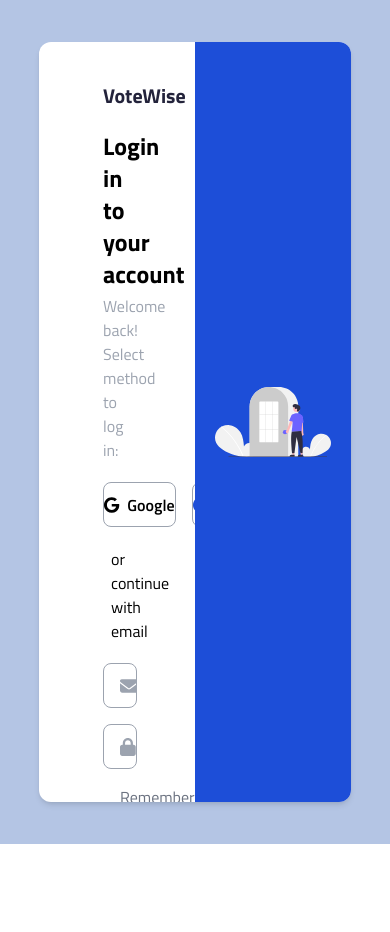
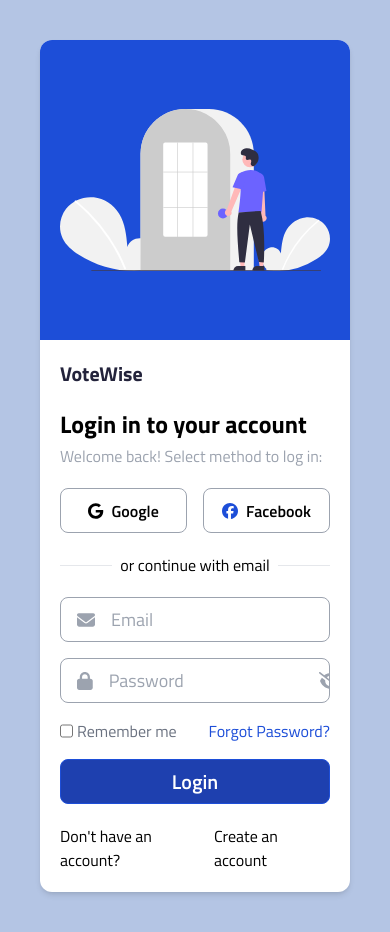
Before and after one commit to jesutobi-world/Voting, a React (Vite) app: page /login in a window 390 px wide. Before the commit the page ends 844 px from the top, so only its background shows below. Built offline with nearby package versions, Linux system fonts and the light colour scheme.

Commit message:
login mobile view

```diff
--- a/src/components/Login.jsx
+++ b/src/components/Login.jsx
@@ -5,9 +5,9 @@ import { Link } from 'react-router-dom';
 import LoginImage from '/LoginImage.svg';
 const Login = () => {
   return (
-    <div className="bg-[#b4c5e4] h-screen w-screen flex items-center justify-center">
-      <div className="h-[90%] w-[80%] bg-white rounded-xl shadow-md flex overflow-hidden">
-        <div className='flex flex-col gap-5 w-1/2 py-10 px-16'>
+    <div className="bg-[#b4c5e4]  min-h-screen  w-screen flex items-center justify-center p-10">
+      <div className="h-auto w-full lg:h-[90%] lg:w-[80%] bg-white rounded-xl shadow-md flex flex-col-reverse lg:flex-row overflow-hidden">
+        <div className='flex flex-col gap-5 w-full lg:w-1/2 p-5 lg:py-5 lg:px-16'>
           <div className='text-xl lg:text-2xl font-bold text-[#23233b]'>VoteWise</div>
           <div className='w-full'>
             <h1 className='text-2xl font-bold mb-1'>Login in to your account</h1>
@@ -65,7 +65,7 @@ const Login = () => {
             </div>
           </div>
         </div>
-        <div className='w-1/2 bg-blue-700 flex items-center px-5'>
+        <div className='w-full h-[300px] lg:h-full lg:w-1/2 bg-blue-700 flex items-center px-5'>
           <img src={LoginImage} alt="" />
         </div>
       </div>
```
